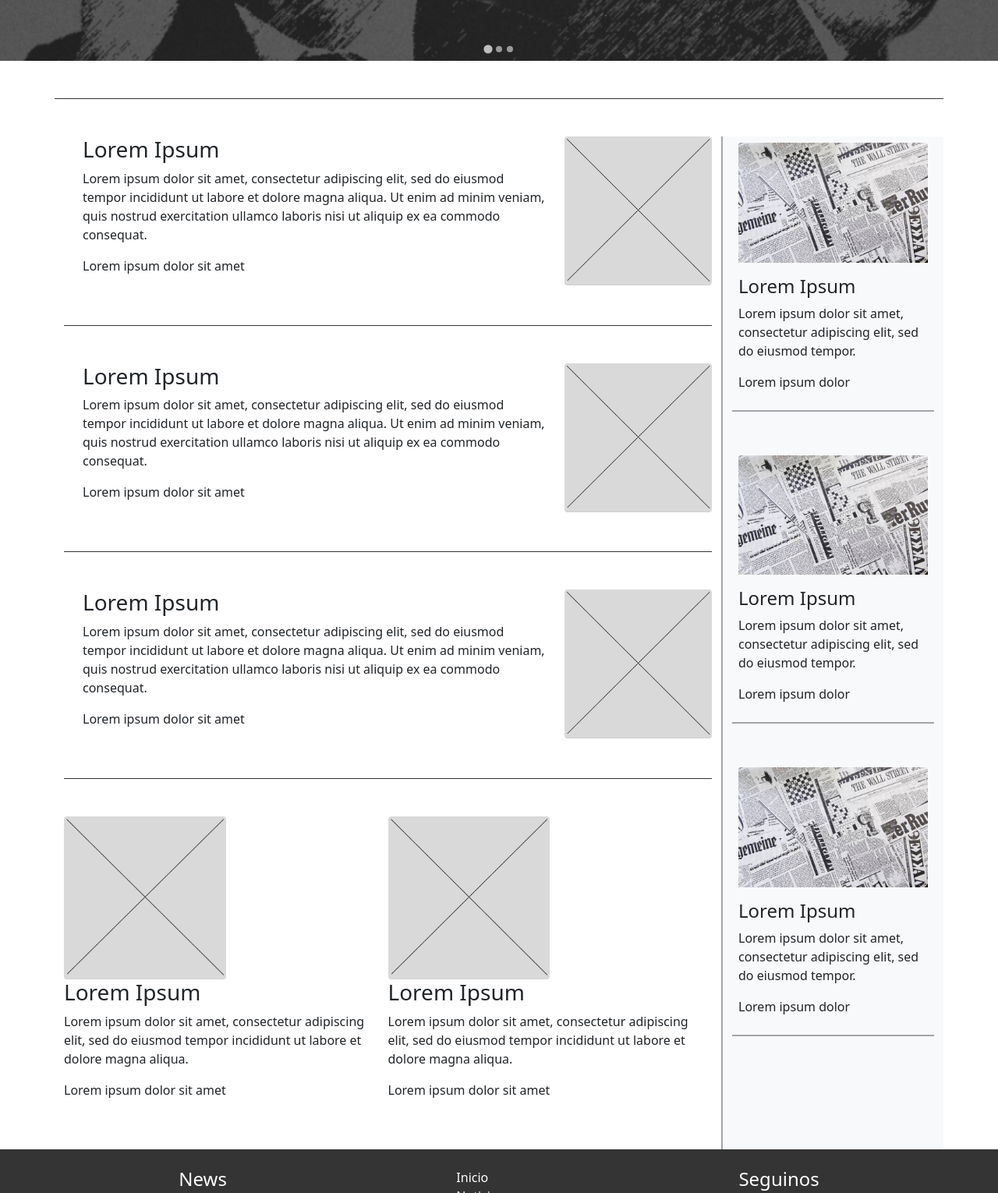
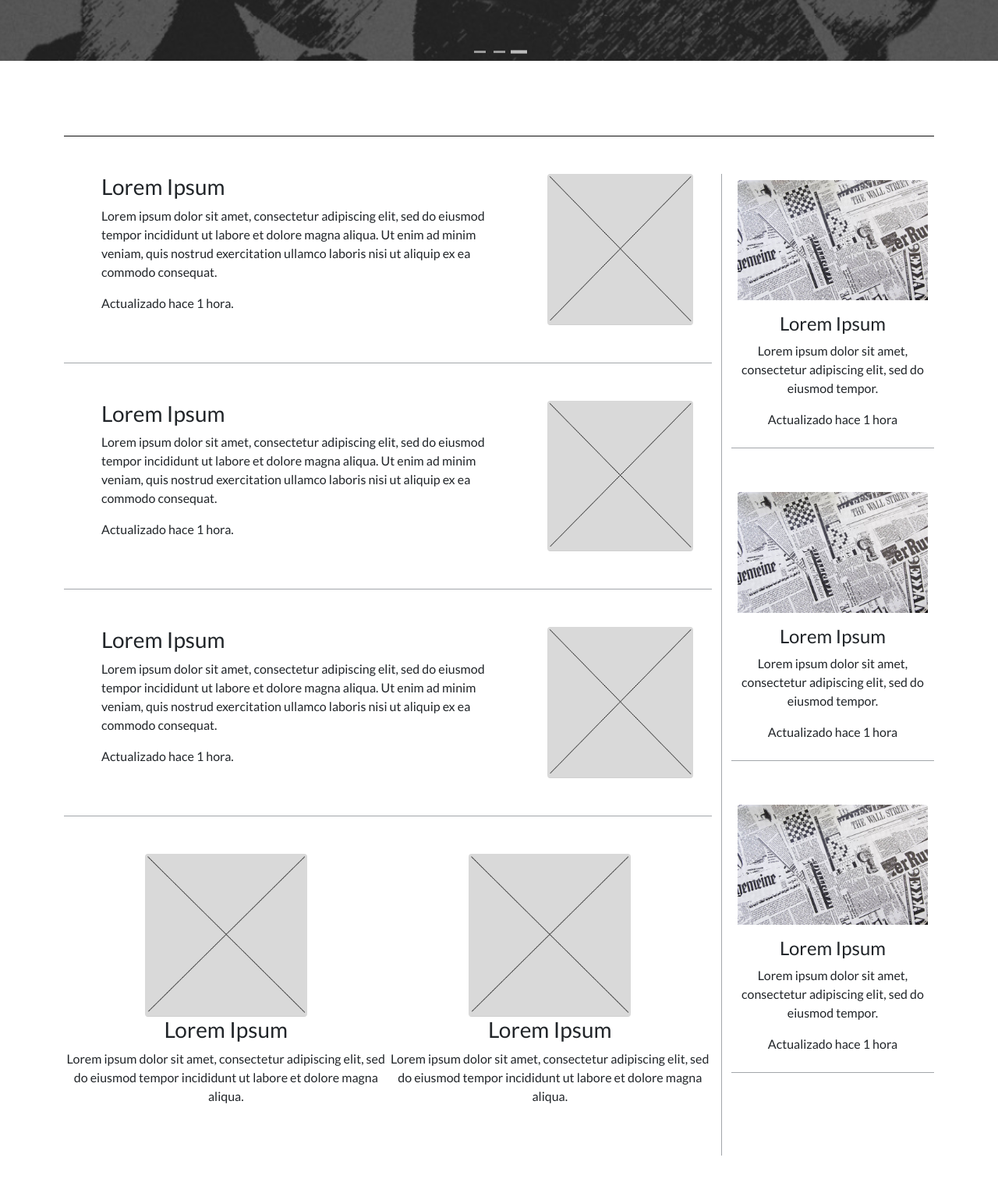
Before and after one commit to CarlaSablic95/Web-de-noticias, a plain HTML site: page index.html in a window 1280 px wide. Shown: the part 690-2220 px from the top of the page at 78% size. Drawn offline with nearby package versions, Linux system fonts and the light colour scheme.

Commit message:
Cambio en fuente tipográfica y cambios de estilos (version mobile)

```diff
--- a/css/styles.css
+++ b/css/styles.css
@@ -1,5 +1,7 @@
+@import url('https://fonts.googleapis.com/css2?family=Lato&display=swap');
+
 :root {
-    --color-dark: #343434;
+    --color-dark: #0e0e0e;
     --color-light-gray: #a2a6aa;
 }
 
@@ -10,6 +12,10 @@
 *::-webkit-scrollbar-thumb{
     background:linear-gradient(to top, var(--color-dark),var(--color-light-gray));
     border-radius: 5px;
+}
+
+body {
+    font-family: 'Lato', sans-serif;
 }
 
 nav {
@@ -34,6 +40,17 @@ nav {
 
 .navbar-expand-lg .navbar-collapse {
     justify-content: center;
+}
+
+.splide__pagination__page {
+    width: 15px;
+    height: 3px;
+    border-radius: 0 !important;
+    margin: 0 5px !important;
+}
+
+.splide__pagination__page.is-active {
+    width: 15px !important;
 }
 
 .slider1 {
@@ -78,19 +95,24 @@ input[type="search"], .search:focus {
 }
 
 .news {
-    border-bottom: 1px solid var(--color-dark);
+    border-bottom: 1px solid var(--color-light-gray);
 }
 
 .news-2 {
     display: flex;
 }
 
+/* .img-news {
+    width: 80%;
+    margin: 0 auto;
+} */
+
 .aside-container {
-    border-left: 2px solid var(--color-light-gray);
+    border-left: 1px solid var(--color-light-gray);
 }
 
 .aside-news {
-    border-bottom: 2px solid var(--color-light-gray);
+    border-bottom: 1px solid var(--color-light-gray);
 
 }
 
@@ -102,12 +124,22 @@ footer {
     border-bottom: #e1e1e1 1px solid;
 }
 
+@media screen and (width < 900px) {
+    .aside-news {
+        border-top: 1px solid var(--color-light-gray);
+        border-left: 0;
+    }
+}
+
 
  @media screen and  (width < 700px) {
-
    .aside-container {
         display: flex;
         border-left: none;
    }
 
+   .aside-news {
+    border-bottom: 0;
 }
+
+}
--- a/index.html
+++ b/index.html
@@ -1,6 +1,5 @@
 <!DOCTYPE html>
 <html lang="es">
-
 <head>
   <meta charset="UTF-8">
   <meta name="viewport" content="width=device-width, initial-scale=1.0">
@@ -103,48 +102,43 @@
 
   <!-- SECCIÓN: SECCION PRINCIPAL -->
   <section>
-    <div class="container pt-5 container-news">
+    <div class="container py-5">
+      <div class="container-news pb-5"></div>
       <div class="row">
         <div class="col-12 col-md-9">
           <div class="news d-flex flex-column flex-md-row mb-5 pb-5">
-            <div class="px-4">
-              <h3>Lorem Ipsum</h3>
-              <p>Lorem ipsum dolor sit amet, consectetur adipiscing elit, sed do eiusmod tempor incididunt ut labore et
-                dolore magna aliqua. Ut enim ad minim veniam, quis nostrud exercitation ullamco laboris nisi ut aliquip
-                ex ea commodo consequat.</p>
-              <p>Lorem ipsum dolor sit amet</p>
+            <div class="px-4 order-2 order-md-1">
+              <h3 class="px-2 px-md-4">Lorem Ipsum</h3>
+              <p class="px-2 px-md-4">Lorem ipsum dolor sit amet, consectetur adipiscing elit, sed do eiusmod tempor incididunt ut labore et dolore magna aliqua. Ut enim ad minim veniam, quis nostrud exercitation ullamco laboris nisi ut aliquip ex ea commodo consequat.</p>
+              <p class="px-2 px-md-4">Actualizado hace 1 hora.</p>
             </div>
-            <div class="order-1">
+            <div class="d-flex order-1 mb-3 mb-md-0 px-4 px-md">
               <img class="rounded img-news img-fluid" src="./img/img-news.png" alt="">
             </div>
           </div>
           <div class="news d-flex flex-column flex-md-row mb-5 pb-5">
-            <div class="px-4">
-              <h3>Lorem Ipsum</h3>
-              <p>Lorem ipsum dolor sit amet, consectetur adipiscing elit, sed do eiusmod tempor incididunt ut labore et
-                dolore magna aliqua. Ut enim ad minim veniam, quis nostrud exercitation ullamco laboris nisi ut aliquip
-                ex ea commodo consequat.</p>
-              <p>Lorem ipsum dolor sit amet</p>
+            <div class="px-4 order-2 order-md-1">
+              <h3 class="px-2 px-md-4">Lorem Ipsum</h3>
+              <p class="px-2 px-md-4">Lorem ipsum dolor sit amet, consectetur adipiscing elit, sed do eiusmod tempor incididunt ut labore et dolore magna aliqua. Ut enim ad minim veniam, quis nostrud exercitation ullamco laboris nisi ut aliquip ex ea commodo consequat.</p>
+              <p class="px-2 px-md-4">Actualizado hace 1 hora.</p>
             </div>
-            <div class="order-1">
+            <div class="d-flex order-1 mb-3 mb-md-0 px-4 px-md">
               <img class="rounded img-news img-fluid" src="./img/img-news.png" alt="">
             </div>
           </div>
           <div class="news d-flex flex-column flex-md-row mb-5 pb-5">
-            <div class="px-4">
-              <h3>Lorem Ipsum</h3>
-              <p>Lorem ipsum dolor sit amet, consectetur adipiscing elit, sed do eiusmod tempor incididunt ut labore et
-                dolore magna aliqua. Ut enim ad minim veniam, quis nostrud exercitation ullamco laboris nisi ut aliquip
-                ex ea commodo consequat.</p>
-              <p>Lorem ipsum dolor sit amet</p>
+            <div class="px-4 order-2 order-md-1">
+              <h3 class="px-2 px-md-4">Lorem Ipsum</h3>
+              <p class="px-2 px-md-4">Lorem ipsum dolor sit amet, consectetur adipiscing elit, sed do eiusmod tempor incididunt ut labore et dolore magna aliqua. Ut enim ad minim veniam, quis nostrud exercitation ullamco laboris nisi ut aliquip ex ea commodo consequat.</p>
+              <p class="px-2 px-md-4">Actualizado hace 1 hora.</p>
             </div>
-            <div class="order-1">
+            <div class="d-flex order-1 mb-3 mb-md-0 px-4 px-md">
               <img class="rounded img-news img-fluid" src="./img/img-news.png" alt="">
             </div>
           </div>
 
           <!--Noticias de abajo-->
-             <div class="news-2 d-flex mb-5">
+             <div class="news-2 d-flex mb-5 text-center">
               <div>
                 <div>
                   <img class="rounded img-news-2" src="./img/img-news.png" alt="" width="50%">
@@ -152,7 +146,6 @@
                 <h3>Lorem Ipsum</h3>
                 <p>Lorem ipsum dolor sit amet, consectetur adipiscing elit, sed do eiusmod tempor incididunt ut labore
                   et dolore magna aliqua.</p>
-                <p>Lorem ipsum dolor sit amet</p>
               </div>
               <div>
                 <div>
@@ -161,37 +154,37 @@
                 <h3>Lorem Ipsum</h3>
                 <p>Lorem ipsum dolor sit amet, consectetur adipiscing elit, sed do eiusmod tempor incididunt ut labore
                   et dolore magna aliqua.</p>
-                <p>Lorem ipsum dolor sit amet</p>
               </div>
             </div>
         </div>
         <!--Aside-->
-        <div class="col-md-3 aside-container bg-light">
-            <div class="aside-news mb-5 p-2">
-              <div>
+        <div class="col-12 col-md-3 aside-container">
+            <div class="aside-news text-center mb-5 p-2">
+              <div class="mt-3 mt-md-0">
+                <img class="rounded img-news-2 pb-3" src="./img/newspaper.jpg" alt="" width="100%">
+              </div>
+              <h4>Lorem Ipsum</h4>
+              <p>Lorem ipsum dolor sit amet, consectetur adipiscing elit, sed do eiusmod tempor.</p>
+              <p>Actualizado hace 1 hora</p>
+            </div>
+            <div class="aside-news text-center mb-5 p-2">
+              <div class="mt-3 mt-md-0">
+                <img class="rounded img-news-2 pb-3" src="./img/newspaper.jpg" alt="" width=100%">
+              </div>
+              <h4>Lorem Ipsum</h4>
+              <p>Lorem ipsum dolor sit amet, consectetur adipiscing elit, sed do eiusmod tempor.</p>
+              <p>Actualizado hace 1 hora</p>
+            </div>
+            <div class="aside-news text-center mb-5 p-2">
+              <div class="mt-3 mt-md-0">
                 <img class="rounded img-news-2 pb-3"" src="./img/newspaper.jpg" alt="" width="100%">
               </div>
               <h4>Lorem Ipsum</h4>
               <p>Lorem ipsum dolor sit amet, consectetur adipiscing elit, sed do eiusmod tempor.</p>
-              <p>Lorem ipsum dolor</p>
-            </div>
-            <div class="aside-news mb-5 p-2">
-              <div>
-                <img class="rounded img-news-2 pb-3" src="./img/newspaper.jpg" alt="" width=100%">
-              </div>
-              <h4>Lorem Ipsum</h4>
-              <p>Lorem ipsum dolor sit amet, consectetur adipiscing elit, sed do eiusmod tempor.</p>
-              <p>Lorem ipsum dolor</p>
-            </div>
-            <div class="aside-news mb-5 p-2">
-              <div>
-                <img class="rounded img-news-2 pb-3"" src="./img/newspaper.jpg" alt="" width="100%">
-              </div>
-              <h4>Lorem Ipsum</h4>
-              <p>Lorem ipsum dolor sit amet, consectetur adipiscing elit, sed do eiusmod tempor.</p>
-              <p>Lorem ipsum dolor</p>
+              <p>Actualizado hace 1 hora</p>
             </div>
         </div>
+
       </div>
     </div>
   </section>
@@ -202,8 +195,8 @@
       <div class="row pt-4 pb-4">
         <div class="footer-container">
           <div class="col-12 d-flex justify-content-around">
-          <h4 class="text-white">News</h4>
-          <ul class="list-unstyled">
+          <h4 class="text-white">THE NEWS</h4>
+          <ul class="list-unstyled text-center">
           <li>
               <a href="#" class="text-white text-decoration-none">Inicio</a>
             </li>
@@ -224,10 +217,11 @@
                 <i class="bi bi-instagram text-white"></i>
               </a>
             </div>
+
           </div>
         </div>
-        </div>
-
+      </div>
+      <small class="text-white text-center pt-2">Copyright © 2024</small>
     </div>
     </div>
 
--- a/js/carousel.js
+++ b/js/carousel.js
@@ -4,8 +4,8 @@ document.addEventListener('DOMContentLoaded', function () {
         type: 'slide',
         perPage: 1,
         arrows: false,
-        // autoplay: true,
-        // interval: 2000
-        // Más opciones...
+        autoplay: true,
+        interval: 1000,
+        loop: true
     }).mount();
 });
```
